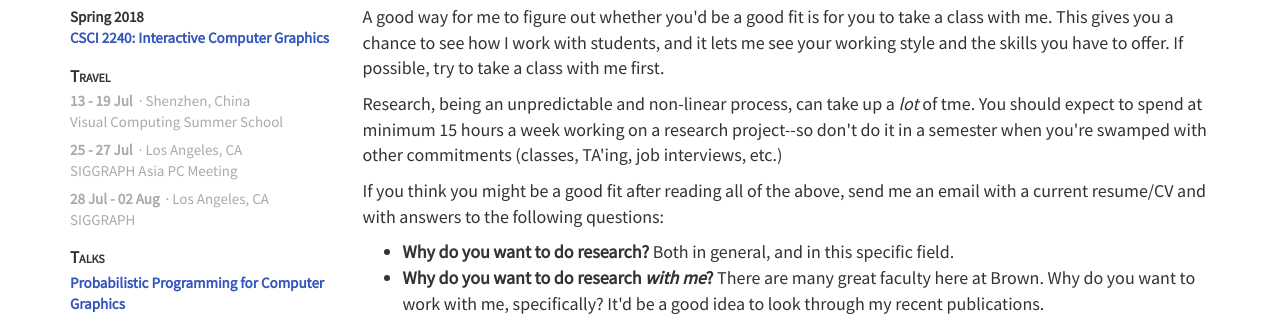
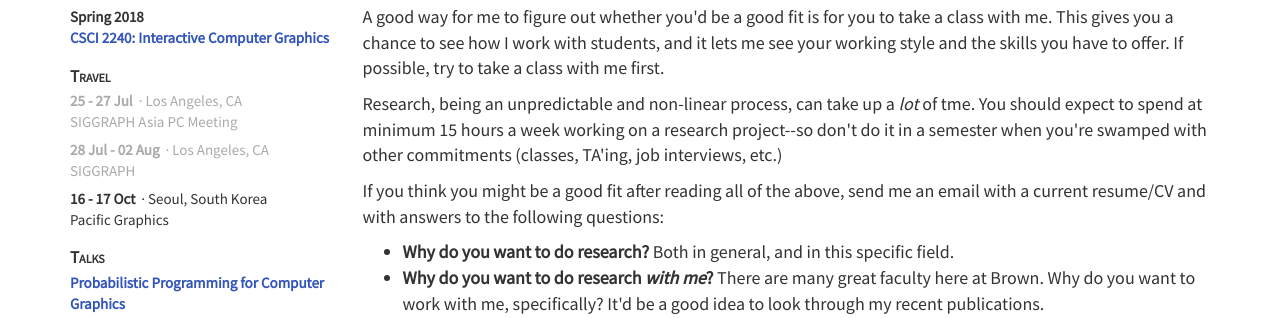
Before and after one commit to dritchie/dritchie.github.io, a Jekyll site: the page built from prospective_students.html, in a window 1280 px wide. Shown: the part 808-1126 px from the top of the page. Built offline with Jekyll 4.4.1, drawn with Linux system fonts in a browser that asks for light colours.

Commit message:
Add PG '19 to travel

```diff
--- a/_data/travel.json
+++ b/_data/travel.json
@@ -173,6 +173,13 @@
 			"enddate": "2019-08-02",
 			"event": "SIGGRAPH",
 			"location": "Los Angeles, CA"
+		},
+
+		{
+			"startdate": "2019-10-16",
+			"enddate": "2019-10-17",
+			"event": "Pacific Graphics",
+			"location": "Seoul, South Korea"
 		}
 	]
 }
```
